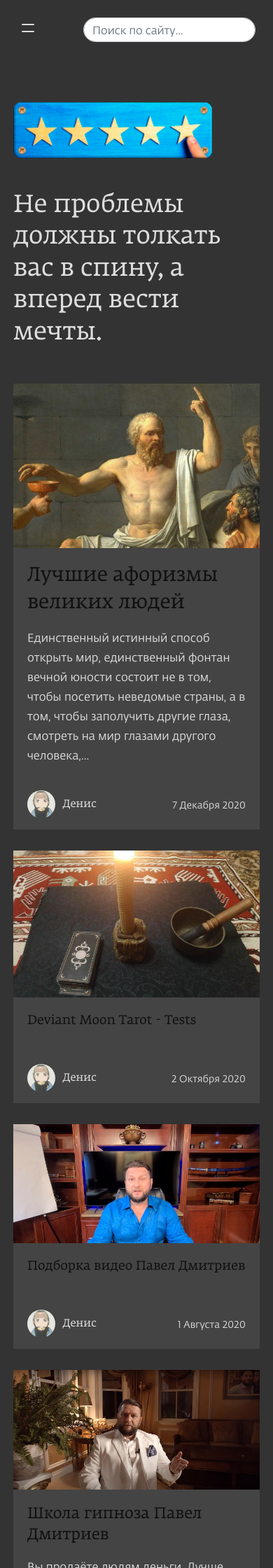
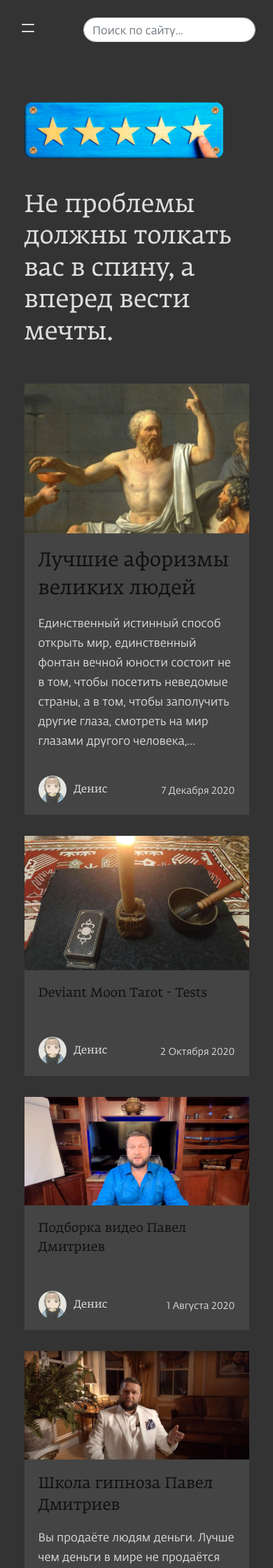
Before and after one commit to DenisLevadny/denislevadny.github.io, a Jekyll site: the page built from index.html, in a window 390 px wide. Shown: the top 2240 px of the page at 70% size. Built offline with Jekyll 4.4.1, drawn with Linux system fonts in a browser that asks for light colours; nearby versions of some CDN libraries; the list of posts is cut into pages by our own code; comment, search, counter and statistics services are not loaded.

Commit message:
Update theme.scss

```diff
--- a/assets/css/theme.scss
+++ b/assets/css/theme.scss
@@ -669,9 +669,9 @@ body.active-side {
 }
 @media (max-width: 1024px) {
     .container {
-        width: 98%; //90
-        max-width:98%; //90
-        padding-left:10px; //80
+        width: 90%; //90
+        max-width:90%; //90
+        padding-left:80px; //80
     }
     .blog-grid-container {
         grid-template-columns: 1fr 1fr;
```
